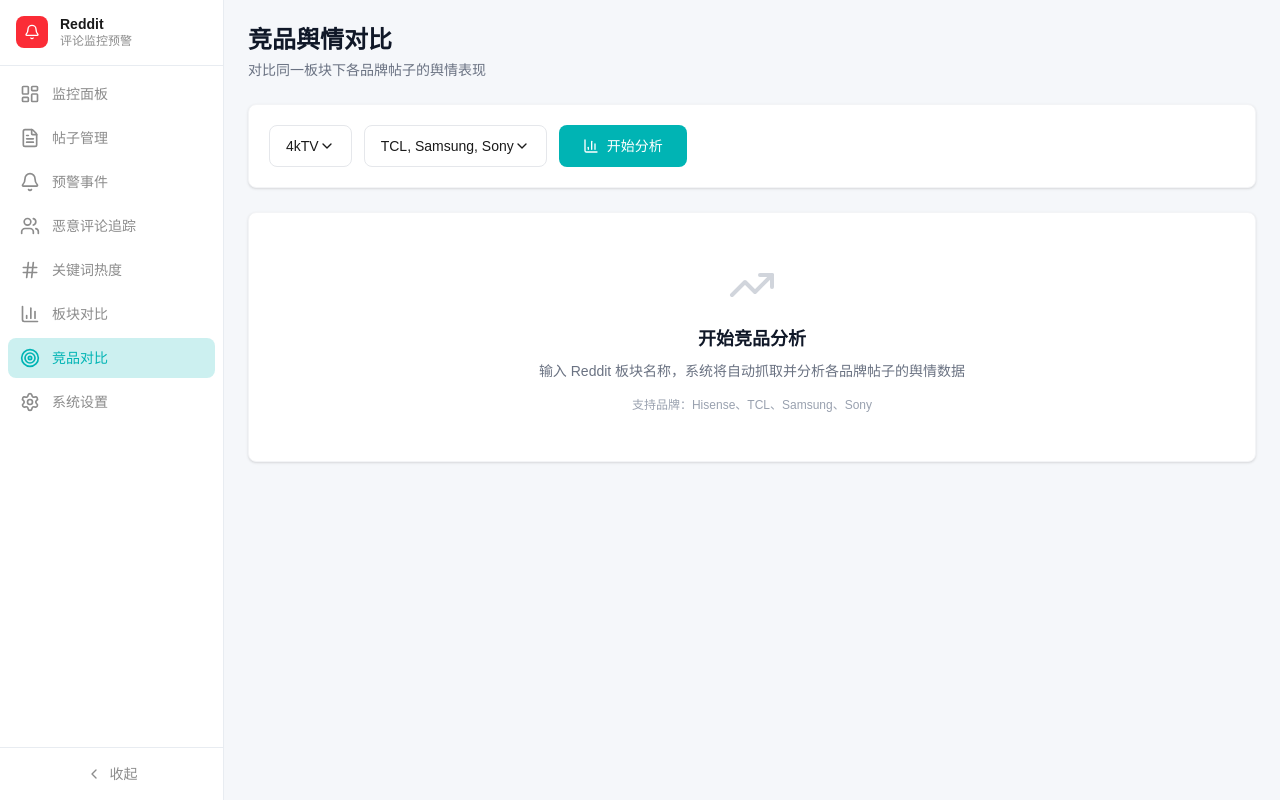
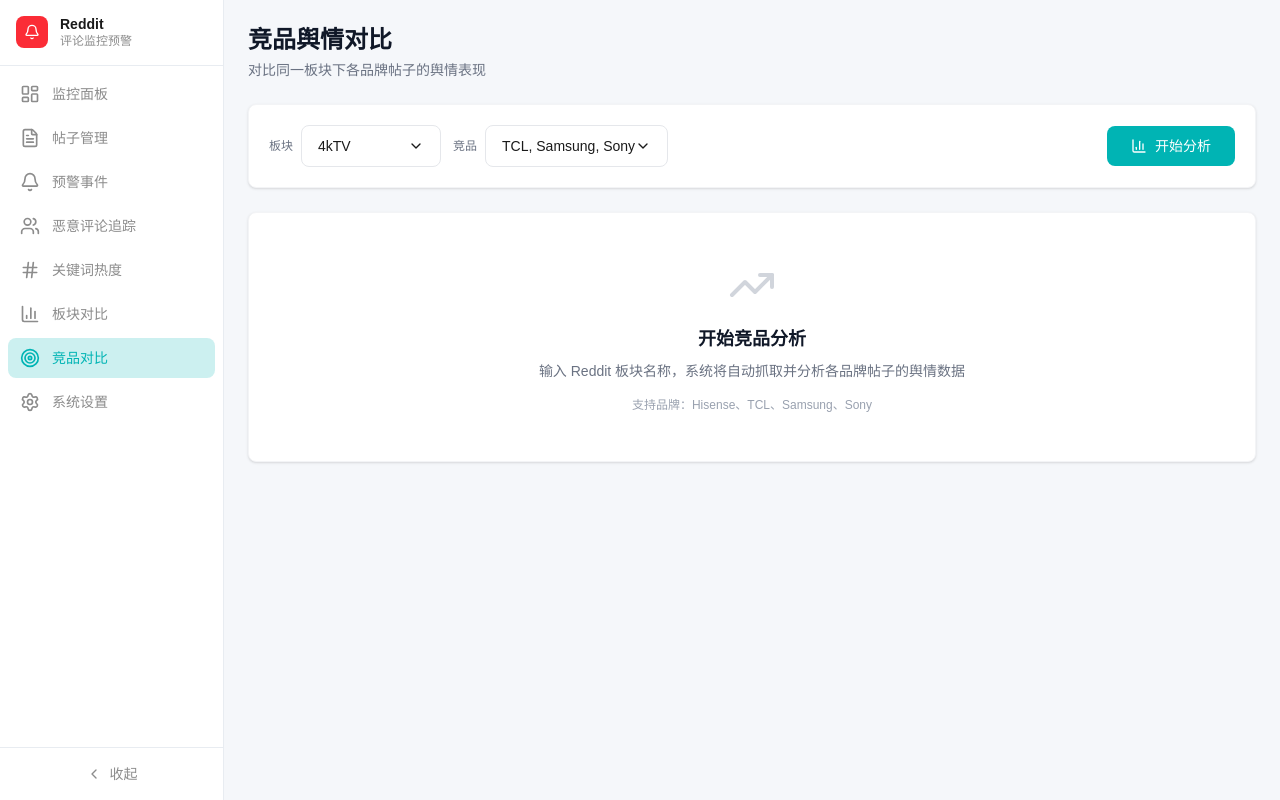
Before and after one commit to zezzezzez/reddit, a Next.js app: page /competitor in a window 1280 px wide. Built offline with nearby package versions, Linux system fonts and the light colour scheme.

Commit message:
fix: add labels to competitor analysis filters

```diff
--- a/src/app/competitor/competitor-page.tsx
+++ b/src/app/competitor/competitor-page.tsx
@@ -116,17 +116,19 @@ export default function CompetitorPage() {
 
       {/* Input Section */}
       <div className="bg-white rounded-lg p-5 border border-gray-100 shadow-sm">
-        <div className="flex gap-3">
+        <div className="flex gap-3 items-center">
+          <div className="flex items-center gap-2">
+            <span className="text-xs text-gray-500 whitespace-nowrap">板块</span>
             <div className="relative">
               <button
                 onClick={() => setShowSubredditMenu(!showSubredditMenu)}
-              className="flex-1 px-4 py-2.5 border border-gray-200 rounded-lg focus:outline-none focus:ring-2 focus:ring-primary/20 focus:border-primary text-sm flex items-center justify-between"
+                className="px-4 py-2.5 border border-gray-200 rounded-lg focus:outline-none focus:ring-2 focus:ring-primary/20 focus:border-primary text-sm flex items-center justify-between min-w-[140px]"
               >
                 {selectedSubreddit || '选择板块'}
                 <ChevronDown className="w-4 h-4" />
               </button>
               {showSubredditMenu && (
-              <div className="absolute top-full left-0 right-0 bg-white border border-gray-200 rounded-lg shadow-lg z-10">
+                <div className="absolute top-full left-0 right-0 bg-white border border-gray-200 rounded-lg shadow-lg z-10 max-h-60 overflow-y-auto">
                   {subreddits.map(subreddit => (
                     <button
                       key={subreddit}
@@ -142,10 +144,13 @@ export default function CompetitorPage() {
                 </div>
               )}
             </div>
+          </div>
+          <div className="flex items-center gap-2">
+            <span className="text-xs text-gray-500 whitespace-nowrap">竞品</span>
             <div className="relative">
               <button
                 onClick={() => setShowBrandMenu(!showBrandMenu)}
-              className="flex-1 px-4 py-2.5 border border-gray-200 rounded-lg focus:outline-none focus:ring-2 focus:ring-primary/20 focus:border-primary text-sm flex items-center justify-between"
+                className="px-4 py-2.5 border border-gray-200 rounded-lg focus:outline-none focus:ring-2 focus:ring-primary/20 focus:border-primary text-sm flex items-center justify-between min-w-[180px]"
               >
                 {selectedBrands.map(brand => COMPETITOR_BRANDS.find(b => b.value === brand)?.name).join(', ') || '选择品牌'}
                 <ChevronDown className="w-4 h-4" />
@@ -173,10 +178,11 @@ export default function CompetitorPage() {
                 </div>
               )}
             </div>
+          </div>
           <button
             onClick={handleAnalyze}
             disabled={loading || !selectedSubreddit}
-            className="px-6 py-2.5 bg-primary text-white rounded-lg hover:bg-primary-hover disabled:opacity-50 disabled:cursor-not-allowed font-medium text-sm flex items-center gap-2 transition-colors"
+            className="px-6 py-2.5 bg-primary text-white rounded-lg hover:bg-primary-hover disabled:opacity-50 disabled:cursor-not-allowed font-medium text-sm flex items-center gap-2 transition-colors ml-auto"
           >
             {loading ? (
               <>
```
Lines whose indentation alone changed are shown as unchanged.
